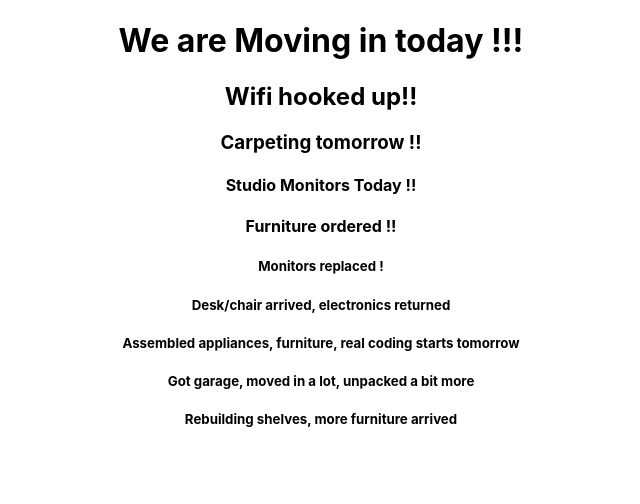
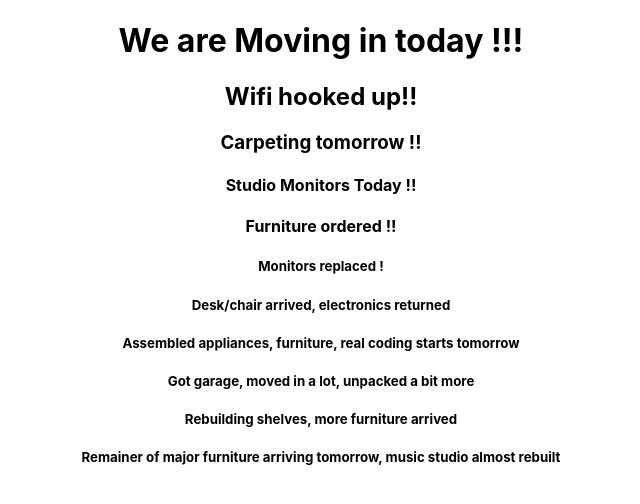
Before and after one commit to stevekutz/mov_inv_exp, a React (Create React App) app in the folder app/: page / in a window 1280 px wide. Shown: the top 504 px of the page, without its empty margins (319-959 px from the left). Built offline with nearby package versions, Linux system fonts and the light colour scheme.

Commit message:
added info 9a

```diff
--- a/app/src/App.js
+++ b/app/src/App.js
@@ -15,6 +15,7 @@ function App() {
         <h5> Assembled appliances, furniture, real coding starts tomorrow </h5>
         <h5> Got garage, moved in a lot, unpacked a bit more </h5>
         <h5> Rebuilding shelves, more furniture arrived </h5>
+        <h5> Remainer of major furniture arriving tomorrow, music studio almost rebuilt</h5>
     </div>
   );
 }
```
